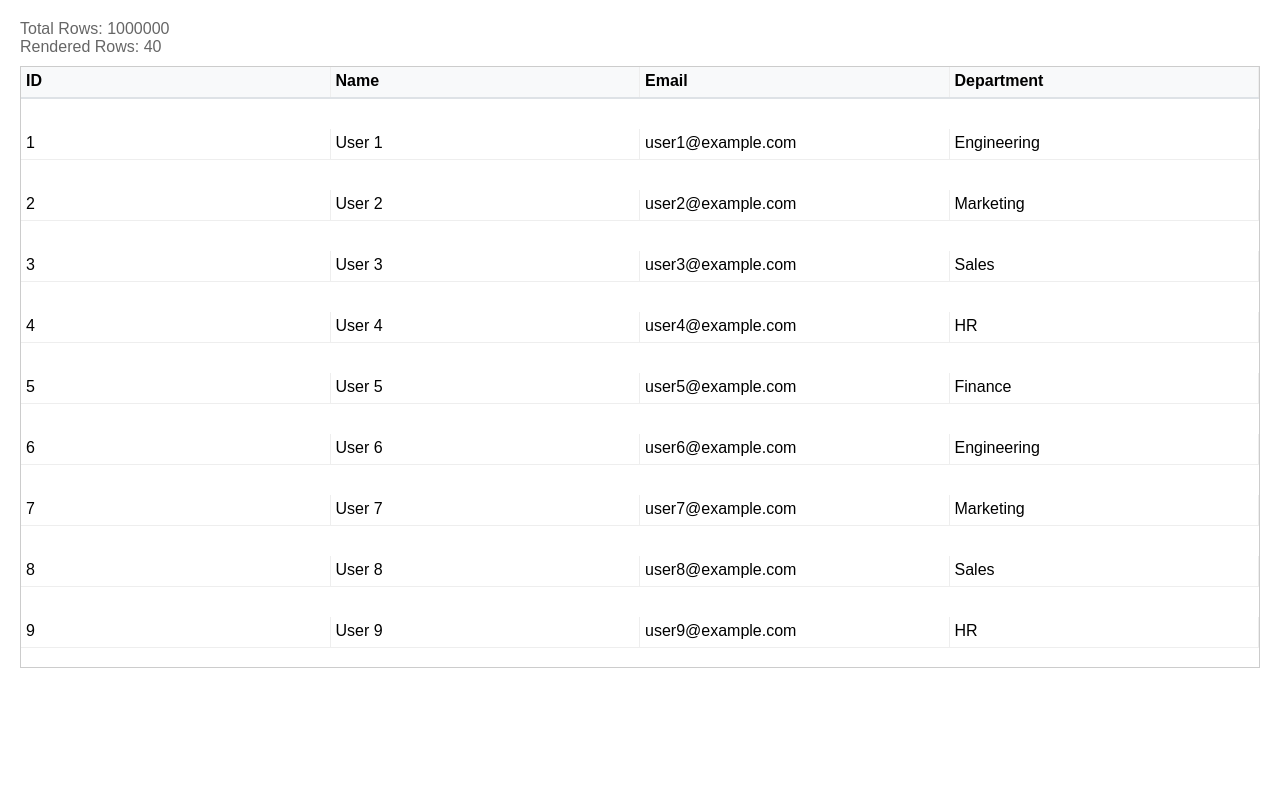
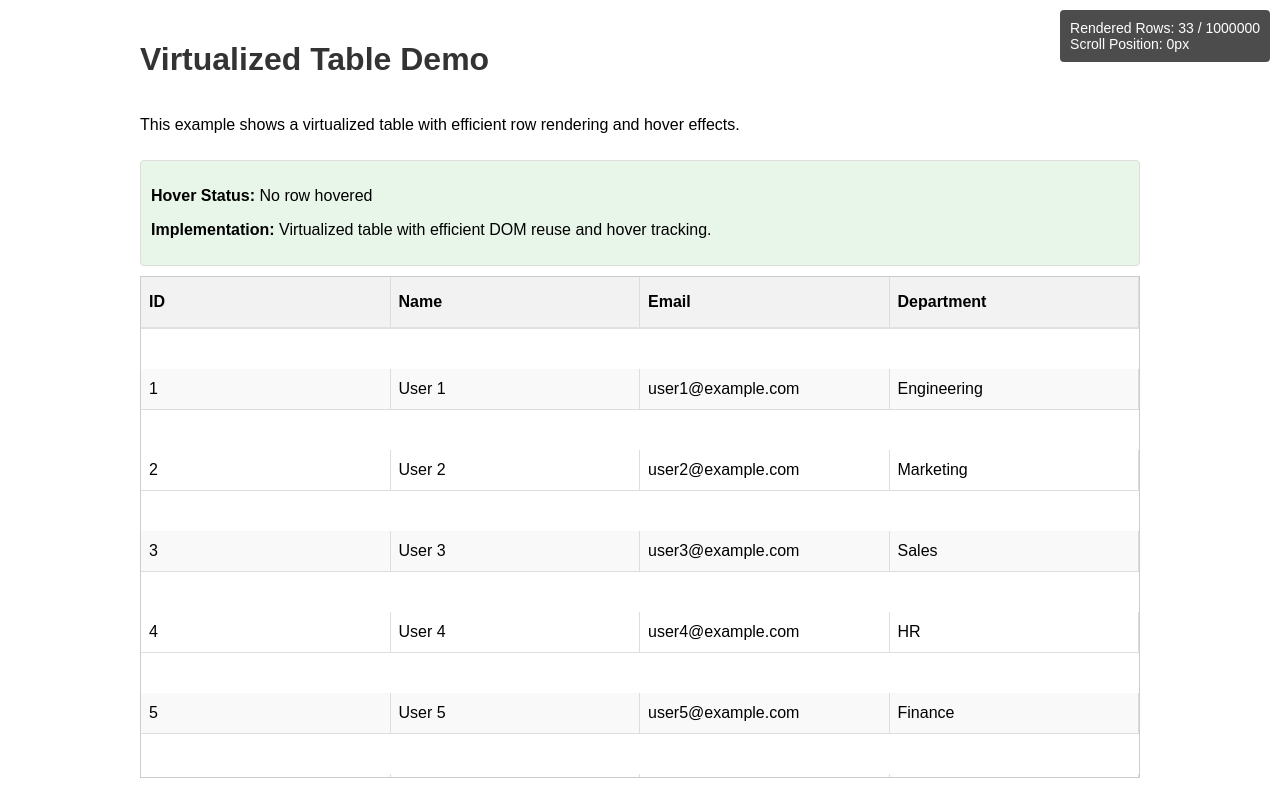
Before and after one commit to huyphung1602/canvas_tech_sharing, a plain HTML site: page reproduce_googlesheet_virtualization_row.html in a window 1280 px wide. Drawn offline with Linux system fonts and the light colour scheme.

Commit message:
Fix styling

```diff
--- a/reproduce_googlesheet_virtualization_row.html
+++ b/reproduce_googlesheet_virtualization_row.html
@@ -6,13 +6,24 @@
     <title>Virtualized Table Demo</title>
     <style>
         body {
+            font-family: Arial, sans-serif;
             margin: 0;
             padding: 20px;
-            font-family: Arial, sans-serif;
+        }
+
+        h1 {
+            color: #333;
+        }
+
+        .container {
+            display: flex;
+            flex-direction: column;
+            max-width: 1000px;
+            margin: 0 auto;
         }
 
         .table-container {
-            height: 600px;
+            height: 500px;
             overflow-y: auto;
             border: 1px solid #ccc;
             position: relative;
@@ -27,17 +38,29 @@
 
         .row {
             display: flex;
-            height: 30px;
-            border-bottom: 1px solid #eee;
+            height: 40px;
+            border-bottom: 1px solid #ddd;
+            transition: background-color 0.2s;
+        }
+
+        .row:nth-child(even) {
+            background-color: #f9f9f9;
+        }
+
+        .row:hover:not(.header) {
+            background-color: #e6f7ff;
+            cursor: pointer;
         }
 
         .cell {
             flex: 1;
-            padding: 5px;
-            border-right: 1px solid #eee;
+            padding: 8px;
+            border-right: 1px solid #ddd;
             white-space: nowrap;
             overflow: hidden;
             text-overflow: ellipsis;
+            display: flex;
+            align-items: center;
         }
 
         .cell[contenteditable="true"]:focus {
@@ -48,23 +71,57 @@
         .header {
             position: sticky;
             top: 0;
-            background: #f8f9fa;
+            background: #f2f2f2;
             font-weight: bold;
             z-index: 1;
             border-bottom: 2px solid #dee2e6;
+            height: 50px;
         }
 
         .stats {
+            margin-top: 20px;
+            padding: 10px;
+            background-color: #f2f2f2;
+            border-radius: 4px;
+        }
+
+        .hover-info {
+            padding: 10px;
+            margin-top: 10px;
             margin-bottom: 10px;
-            color: #666;
+            background-color: #e8f5e9;
+            border-radius: 4px;
+            border: 1px solid #ddd;
+        }
+
+        .performance-metrics {
+            position: fixed;
+            top: 10px;
+            right: 10px;
+            background-color: rgba(0, 0, 0, 0.7);
+            color: white;
+            padding: 10px;
+            border-radius: 4px;
+            font-size: 14px;
+            z-index: 1000;
         }
     </style>
 </head>
 <body>
-    <div class="stats">
-        <div>Total Rows: <span id="totalRows">0</span></div>
-        <div>Rendered Rows: <span id="renderedRows">0</span></div>
+    <div class="container">
+        <h1>Virtualized Table Demo</h1>
+        <p>This example shows a virtualized table with efficient row rendering and hover effects.</p>
+
+        <div class="hover-info" id="hover-info">
+            <p><strong>Hover Status:</strong> <span id="hover-status">No row hovered</span></p>
+            <p><strong>Implementation:</strong> Virtualized table with efficient DOM reuse and hover tracking.</p>
         </div>
+
+        <div class="performance-metrics">
+            <div>Rendered Rows: <span id="renderedRows">0</span> / <span id="totalRows">0</span></div>
+            <div>Scroll Position: <span id="scrollPosition">0</span>px</div>
+        </div>
+
         <div id="tableContainer" class="table-container">
             <div id="virtualTable" class="virtual-table">
                 <div class="row header">
@@ -75,12 +132,13 @@
                 </div>
             </div>
         </div>
+    </div>
 
     <script>
         class VirtualizedTable {
             constructor() {
                 this.totalRows = 1000000;
-                this.rowHeight = 30;
+                this.rowHeight = 40;
                 this.visibleRows = 0;
                 this.startIndex = 0;
                 this.buffer = 10; // Extra rows to render above and below viewport
@@ -90,6 +148,8 @@
                 this.virtualTable = document.getElementById('virtualTable');
                 this.statsTotal = document.getElementById('totalRows');
                 this.statsRendered = document.getElementById('renderedRows');
+                this.scrollPosition = document.getElementById('scrollPosition');
+                this.hoverStatus = document.getElementById('hover-status');
 
                 this.init();
             }
@@ -113,7 +173,10 @@
                 this.handleScroll();
 
                 // Add scroll event listener
-                this.container.addEventListener('scroll', () => this.handleScroll());
+                this.container.addEventListener('scroll', () => {
+                    this.handleScroll();
+                    this.scrollPosition.textContent = Math.round(this.container.scrollTop);
+                });
             }
 
             handleScroll() {
@@ -155,6 +218,15 @@
                         <div class="cell" contenteditable="true">${row.department}</div>
                     `;
 
+                    // Add hover event listeners
+                    rowElement.addEventListener('mouseenter', () => {
+                        this.hoverStatus.textContent = `Row ID: ${row.id}, Name: ${row.name}`;
+                    });
+
+                    rowElement.addEventListener('mouseleave', () => {
+                        this.hoverStatus.textContent = 'No row hovered';
+                    });
+
                     // Add event listeners for contenteditable cells
                     const editableCells = rowElement.querySelectorAll('[contenteditable="true"]');
                     editableCells.forEach((cell, cellIndex) => {
```
Lines whose indentation alone changed are shown as unchanged.
